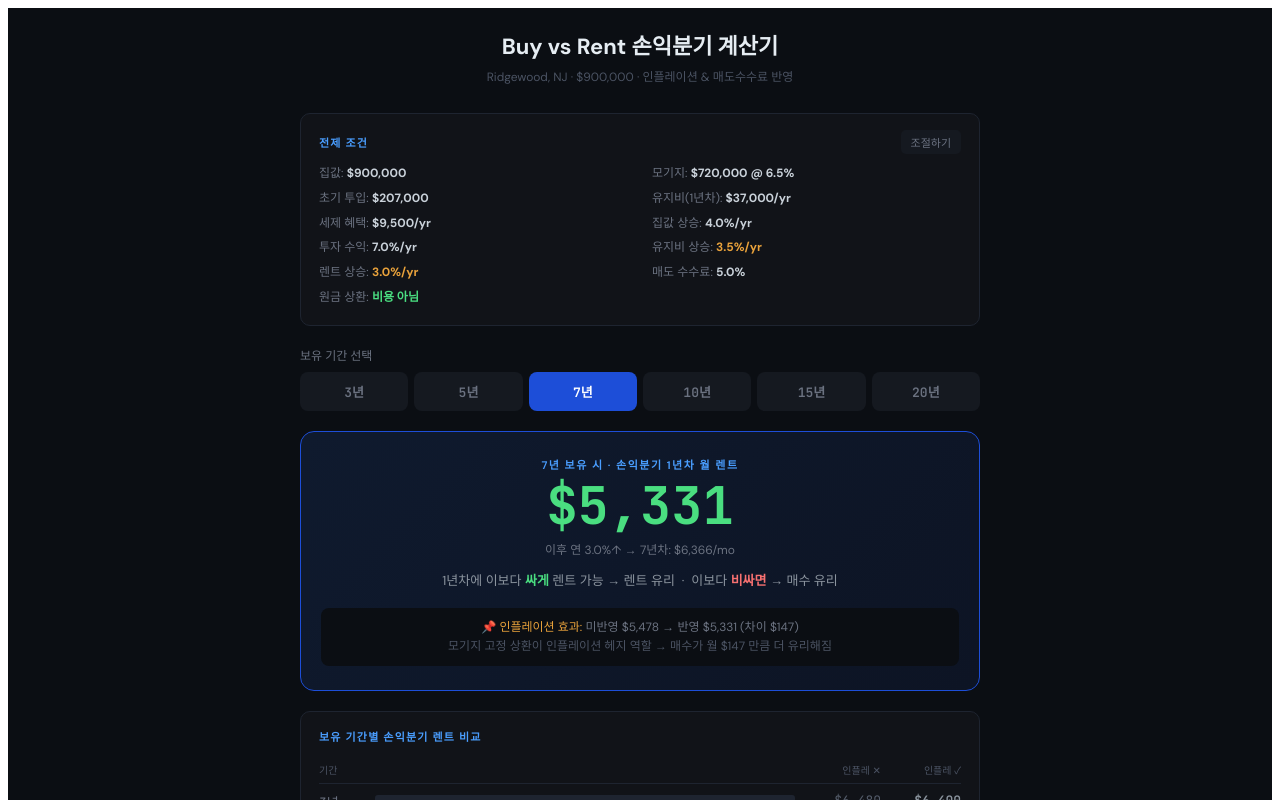
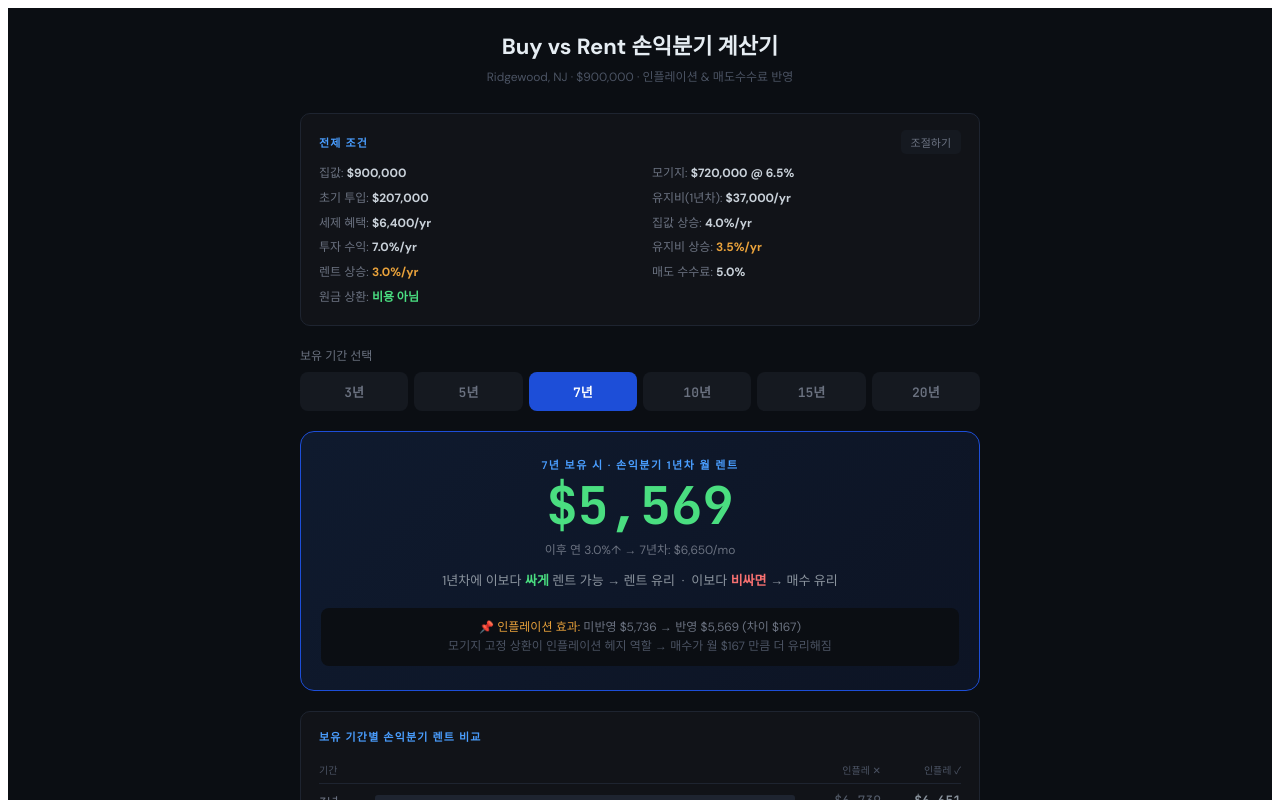
Before and after one commit to carlsagan21/buyvsrent, a React (Vite) app: page / in a window 1280 px wide. Shown: the top 800 px of the page. Built offline with nearby package versions, Linux system fonts and the light colour scheme.

Commit message:
fix: MFJ K 기준 세제혜택 ,400으로 수정

```diff
--- a/src/App.jsx
+++ b/src/App.jsx
@@ -6,7 +6,7 @@ const DEFAULTS = {
   closingPct: 0.03,
   mortgageRate: 0.065,     // 2026.04 30yr fixed: 6.23%–6.51%
   annualCostsY1: 37000,    // 재산세 $26K (2.89%) + 보험 $1.8K + 수선 $9K
-  taxBenefitY1: 9500,      // 연방 모기지이자공제: $46.8K × 93.75% × 22% ≈ $9.6K
+  taxBenefitY1: 6400,       // MFJ $300K: (항목공제 $56.8K − 표준공제 $30K) × 24%
   homeAppreciation: 0.04,  // 장기평균 ~5%, 보수적 4%
   investReturn: 0.07,      // S&P 500 인플레 반영 실질수익률
   costGrowth: 0.035,
```
